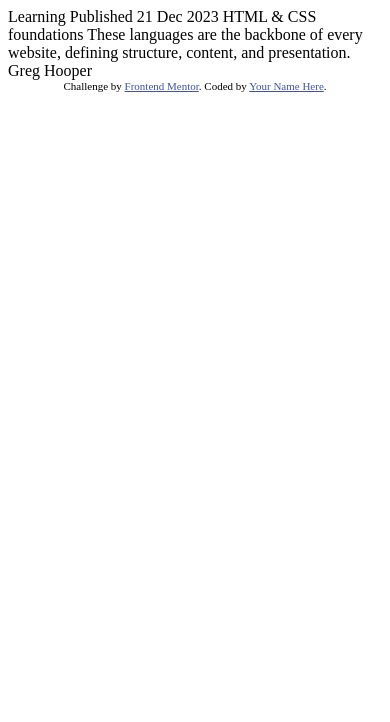
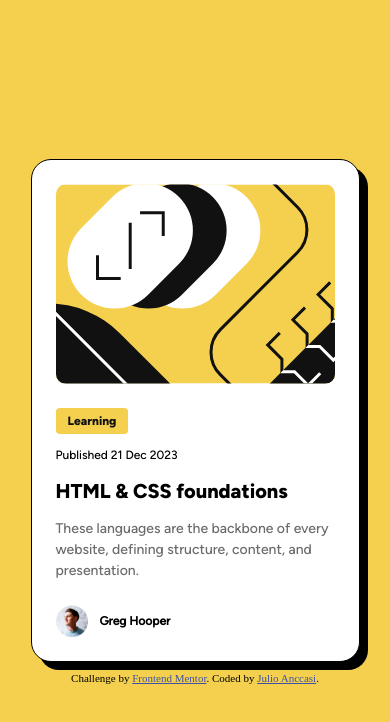
Before and after one commit to ChechiX/blog-preview-card, a plain HTML site: page index.html in a window 390 px wide. Drawn offline with Linux system fonts and the light colour scheme.

Commit message:
Add Mobile View

```diff
--- /dev/null
+++ b/css/styles.css
@@ -0,0 +1,123 @@
+:root {
+  --yellow: #f4d04e;
+  --gray-950: #111111;
+  --gray-500: #6b6b6b;
+  --white: #ffffff;
+  --text-preset-1: 2.4rem;
+  --text-preset-2: 1.6rem;
+  --text-preset-3: 1.4rem;
+}
+
+@font-face {
+  font-family: 'Figtree-ExtraBold';
+  src: url('../assets/fonts/static/Figtree-ExtraBold.ttf');
+}
+
+@font-face {
+  font-family: 'Figtree-Medium';
+  src: url('../assets/fonts/static/Figtree-Medium.ttf');
+}
+
+html {
+  font-size: 62.5%;
+}
+
+body {
+  background-color: var(--yellow);
+  display: flex;
+  flex-direction: column;
+  justify-content: center;
+  align-items: center;
+}
+
+html,
+body {
+  height: 100%;
+}
+
+.blog-preview-card {
+  width: 32.7rem;
+  height: 50.1rem;
+  border-radius: 2rem;
+  background-color: var(--white);
+  border: 0.1rem solid;
+  box-shadow: 0.8rem 0.8rem 0 0 #000000;
+}
+
+.container {
+  display: flex;
+  flex-direction: column;
+  gap: 2.4rem;
+}
+
+.blog-preview-card .card-blog-image {
+  margin: 2.4rem 2.4rem 0;
+  border-radius: 1rem;
+  width: 27.9rem;
+  height: 20rem;
+  object-fit: cover;
+}
+
+.blog-preview-card section {
+  padding: 0 2.4rem;
+  display: flex;
+  flex-direction: column;
+  gap: 1.2rem;
+}
+
+.blog-preview-card .tag {
+  display: flex;
+}
+
+.blog-preview-card span {
+  background-color: var(--yellow);
+  color: var(--gray-950);
+  border-radius: 0.4rem;
+  font-family: 'Figtree-ExtraBold';
+  font-size: 1.2rem;
+  padding: 0.4rem 1.2rem;
+  line-height: 150%;
+}
+
+.blog-preview-card p {
+  font-family: 'Figtree-Medium';
+  font-size: 1.2rem;
+  margin: 0;
+  line-height: 150%;
+}
+
+.blog-preview-card h1 {
+  font-family: 'Figtree-ExtraBold';
+  margin: 0;
+  line-height: 150%;
+}
+
+.blog-preview-card .card-description {
+  font-size: 1.4rem;
+  color: var(--gray-500);
+  line-height: 150%;
+}
+
+.blog-preview-card .card-author {
+  display: flex;
+  padding: 0 2.4rem;
+  align-items: center;
+  gap: 1.2rem;
+  font-size: var(--text-preset-3);
+  font-weight: bold;
+}
+
+.blog-preview-card .user-picture {
+  width: 3.2rem;
+  height: 3.2rem;
+}
+
+.attribution {
+  font-size: 11px;
+  text-align: center;
+  margin-top: 1rem;
+}
+
+.attribution a {
+  color: hsl(228, 45%, 44%);
+}
--- a/index.html
+++ b/index.html
@@ -1,34 +1,63 @@
 <!DOCTYPE html>
 <html lang="en">
-<head>
-  <meta charset="UTF-8">
-  <meta name="viewport" content="width=device-width, initial-scale=1.0"> <!-- displays site properly based on user's device -->
+  <head>
+    <meta charset="UTF-8" />
+    <meta name="viewport" content="width=device-width, initial-scale=1.0" />
 
-  <link rel="icon" type="image/png" sizes="32x32" href="./assets/images/favicon-32x32.png">
+    <link
+      rel="icon"
+      type="image/png"
+      sizes="32x32"
+      href="./assets/images/favicon-32x32.png"
+    />
 
-  <title>Frontend Mentor | Blog preview card</title>
+    <title>Frontend Mentor | Blog preview card</title>
 
-  <!-- Feel free to remove these styles or customise in your own stylesheet 👍 -->
-  <style>
-    .attribution { font-size: 11px; text-align: center; }
-    .attribution a { color: hsl(228, 45%, 44%); }
-  </style>
-</head>
-<body>
+    <link rel="preload" href="./css/normalize.css" as="style" />
+    <link rel="stylesheet" href="./css/normalize.css" />
 
-  Learning
+    <link rel="preload" href="./css/styles.css" as="style" />
+    <link rel="stylesheet" href="./css/styles.css" />
+  </head>
+  <body>
+    <main class="blog-preview-card">
+      <div class="container">
+        <img
+          class="card-blog-image"
+          src="./assets/images/illustration-article.svg"
+          alt="Blog Image"
+        />
 
-  Published 21 Dec 2023
+        <section>
+          <div class="tag">
+            <span>Learning</span>
+          </div>
 
-  HTML & CSS foundations
+          <p>Published 21 Dec 2023</p>
 
-  These languages are the backbone of every website, defining structure, content, and presentation.
+          <h1>HTML & CSS foundations</h1>
 
-  Greg Hooper
+          <p class="card-description">
+            These languages are the backbone of every website, defining
+            structure, content, and presentation.
+          </p>
+        </section>
+        <div class="card-author">
+          <img
+            class="user-picture"
+            src="./assets/images/image-avatar.webp"
+            alt="Greg Hooper"
+          />
+          <p>Greg Hooper</p>
+        </div>
+      </div>
+    </main>
 
-  <div class="attribution">
-    Challenge by <a href="https://www.frontendmentor.io?ref=challenge" target="_blank">Frontend Mentor</a>.
-    Coded by <a href="#">Your Name Here</a>.
-  </div>
-</body>
+    <footer class="attribution">
+      Challenge by
+      <a href="https://www.frontendmentor.io?ref=challenge" target="_blank"
+        >Frontend Mentor</a
+      >. Coded by <a href="#">Julio Anccasi</a>.
+    </footer>
+  </body>
 </html>
```
Also changed, not shown: css/normalize.css (added).
